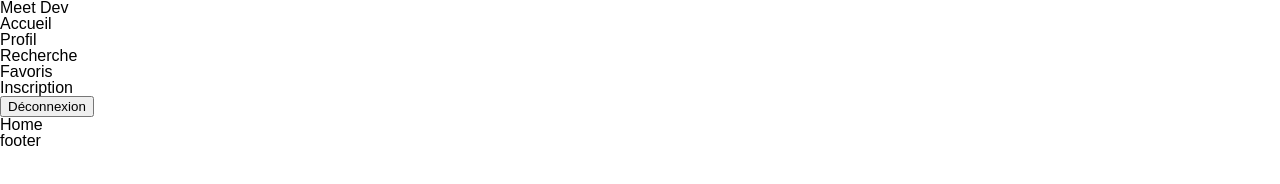
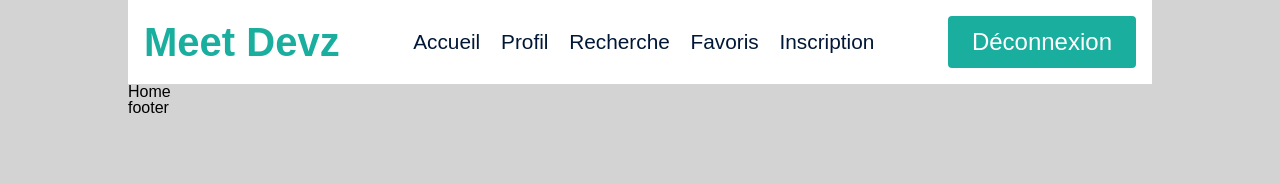
Before and after one commit to alerafart/MeetDevFront, a React app: page / in a window 1280 px wide. Built offline with nearby package versions, Linux system fonts and the light colour scheme.

Commit message:
basic header style

```diff
--- a/src/components/Header/header.scss
+++ b/src/components/Header/header.scss
@@ -0,0 +1,42 @@
+@use '../../styles/vars';
+
+.header {
+  display: flex;
+  justify-content: space-between;
+  align-items: center;
+  padding: 1em;
+  color: vars.$mainColor;
+  background-color: white;
+
+  &__logo {
+    font-size: 2.5em;
+    font-weight: bolder;
+
+  }
+
+  &__menu {
+    display: flex;
+    justify-content: center;
+    color: vars.$mainFontAnthra;
+    font-size: 1.3em;
+
+    &--item {
+      padding: 0.5em;
+    }
+
+
+  }
+
+  &__button {
+    border: none;
+    background-color: vars.$mainColor;
+    color: white;
+    padding: 0.5em 1em;
+    border-radius: 4px;
+    font-size: 1.5em;
+
+  }
+
+
+
+}
--- a/src/components/Header/index.js
+++ b/src/components/Header/index.js
@@ -4,19 +4,19 @@ import { NavLink } from 'react-router-dom';
 function Header() {
   return (
     <div className="header">
-      <div className="header_logo">
-        Meet Dev
+      <div className="header__logo">
+        Meet Devz
       </div>
-      <ul className="header_menu">
-        <li className="header_menu-item"><NavLink to="/">Accueil</NavLink></li>
-        <li className="header_menu-item"><NavLink to="/dashboard">Profil</NavLink></li>
-        <li className="header_menu-item"><NavLink to="/recherche">Recherche</NavLink></li>
-        <li className="header_menu-item"><NavLink to="/favoris">Favoris</NavLink></li>
-        <li className="header_menu-item"><NavLink to="/inscription">Inscription</NavLink></li>
+      <ul className="header__menu">
+        <li className="header__menu--item"><NavLink to="/">Accueil</NavLink></li>
+        <li className="header__menu--item"><NavLink to="/dashboard">Profil</NavLink></li>
+        <li className="header__menu--item"><NavLink to="/recherche">Recherche</NavLink></li>
+        <li className="header__menu--item"><NavLink to="/favoris">Favoris</NavLink></li>
+        <li className="header__menu--item"><NavLink to="/inscription">Inscription</NavLink></li>
       </ul>
       <button
         type="button"
-        className="header_button"
+        className="header__button"
       >
         Déconnexion
       </button>
--- a/src/styles/_vars.scss
+++ b/src/styles/_vars.scss
@@ -3,4 +3,6 @@ $smallMenuWidth: 150px;
 $small: 700px;
 $gutter: 1.5rem;
 // $halfGutter: math.div($gutter, 2);
-$color: #1aae9f;
+$mainColor: #1aae9f;
+$mainFontAnthra: #011736;
+$mainFontGrey: lightgrey;
--- a/src/styles/index.scss
+++ b/src/styles/index.scss
@@ -3,4 +3,7 @@
 
 body {
   font-family: sans-serif;
+  max-width: 1024px;
+  margin: 0 auto;
+  background-color: vars.$mainFontGrey;
 }
```
